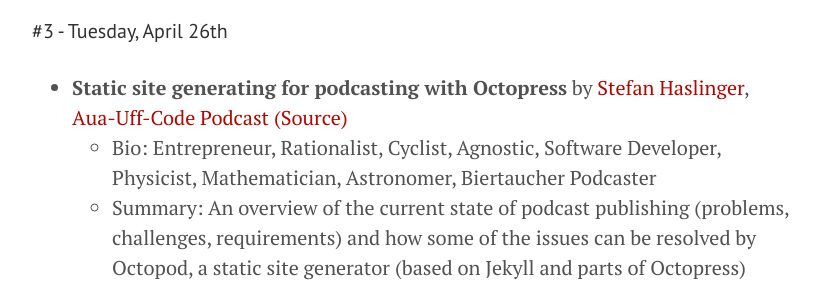
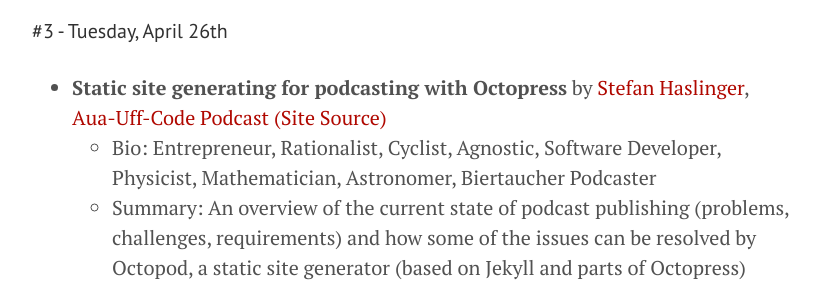
Before and after one commit to goodbyeaustria/archive, a Jekyll site: the page built from index.md, in a window 1280 px wide and 900 px high, scrolled down 3567 px. Shown: the part 156-444 px from the top of the window, without its empty margins (228-1050 px from the left). Built offline with Jekyll 4.4.1, drawn with Linux system fonts in a browser that asks for light colours.

Commit message:
Update index.md

```diff
--- a/index.md
+++ b/index.md
@@ -86,7 +86,7 @@
 
 #### \#3 - Tuesday, April 26th
 
-- **Static site generating for podcasting with Octopress** by [Stefan Haslinger](https://twitter.com/informatom), [Aua-Uff-Code Podcast](https://aua-uff-co.de) [(Source)](https://github.com/aua-uff-code/aua-uff-co.de)
+- **Static site generating for podcasting with Octopress** by [Stefan Haslinger](https://twitter.com/informatom), [Aua-Uff-Code Podcast](https://aua-uff-co.de) [(Site Source)](https://github.com/aua-uff-code/aua-uff-co.de)
    - Bio: Entrepreneur, Rationalist, Cyclist, Agnostic, Software Developer, Physicist, Mathematician, Astronomer, Biertaucher Podcaster
    - Summary: An overview of the current state of podcast publishing (problems, challenges, requirements) and how some of the issues can be resolved by Octopod, a static site generator (based on Jekyll and parts of Octopress) dedicated to podcasting. Stefan will go into details of secure and quick publishing (static, https, rsync) and show off some nice features of Octopod (Twitter, Disqus, Flattr + Podlove Webplayer integrations) in a live demo. Furthermore  will encourage you getting started with podcasting via a minimal setup and introduce you to the Viennese podcasting community (Podcasting meetup, Biertaucher podcast).
 - **Real World Static Site Show Case - [Tierarztpraxis Kaisterstrasse](http://tierarztpraxis-kaiserstrasse.at)** [(Site Source)](https://github.com/richardtraindl/tierarztpraxis-kaiserstrasse.at) by Richard Traindl
```
